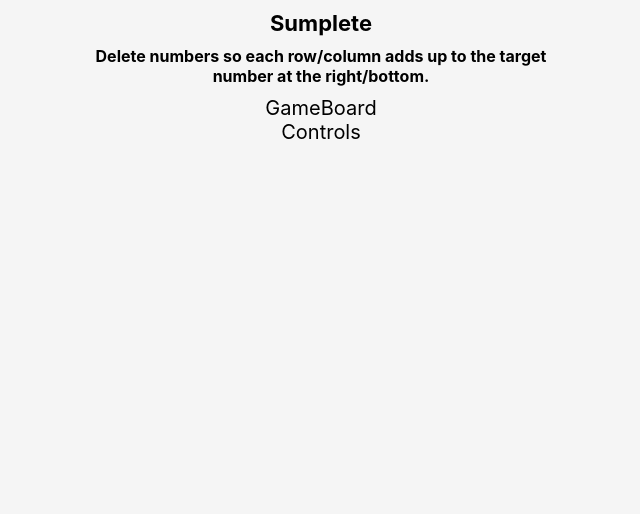
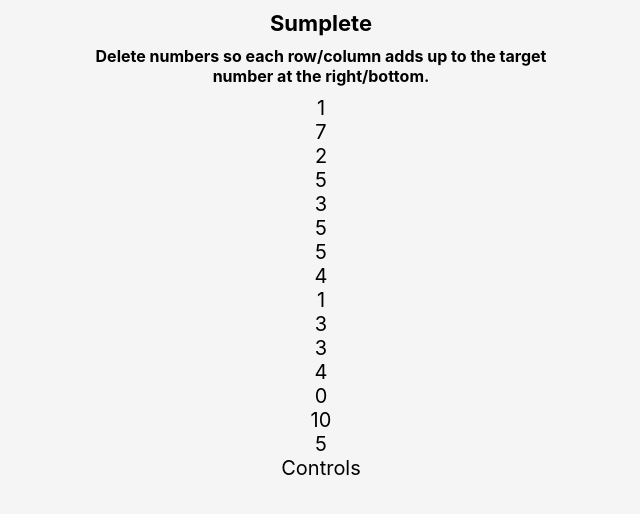
Before and after one commit to dbaric99/Internship-16-Sumplete, a React (Create React App) app in the folder sumplete/: page / in a window 1280 px wide. Shown: the top 514 px of the page, without its empty margins (319-959 px from the left). Built offline with nearby package versions, Linux system fonts and the light colour scheme.

Commit message:
Display all board elements

```diff
--- a/sumplete/src/components/Cell/SumCell.jsx
+++ b/sumplete/src/components/Cell/SumCell.jsx
@@ -1,8 +1,9 @@
 import React from 'react'
 
-function SumCell() {
+function SumCell({sum}) {
+    console.log("SUM CELL:", sum)
   return (
-    <div>SumCell</div>
+    <div>{sum}</div>
   )
 }
 
--- a/sumplete/src/components/Cell/ValueCell.jsx
+++ b/sumplete/src/components/Cell/ValueCell.jsx
@@ -1,8 +1,9 @@
 import React from 'react'
 
-function ValueCell() {
+function ValueCell({cellObj}) {
+    console.log("VALUE CELL", cellObj)
   return (
-    <div>ValueCell</div>
+    <div>{cellObj.value}</div>
   )
 }
 
--- a/sumplete/src/components/GameBoard/GameBoard.jsx
+++ b/sumplete/src/components/GameBoard/GameBoard.jsx
@@ -10,15 +10,20 @@ function GameBoard({ board, difficulty }) {
   rows.forEach(row => rowSums.push(solutionUtil.generateSum(row)));
   columns.forEach(row => columnSums.push(solutionUtil.generateSum(row)));
 
-  console.log("BOARD: ", board);
-  console.log("ROWS: ", rows);
-  console.log("COLUMNS: ", columns);
-  console.log("SUMS ROW: ", rowSums);
-  console.log("SUMS COLUMN: ", columnSums);
-
   return (
     <div>
-      GameBoard
+      {board.map((cell, index) => {
+        if(!(index % len)) {
+          return <>
+            <ValueCell cellObj={cell}/>
+            <SumCell sum={rowSums[index/len]}/>
+          </>
+        }
+        return <ValueCell cellObj={cell}/>
+      })}
+      {columnSums.map(sum =>
+        <SumCell sum={sum} />
+      )}
     </div>
   );
 }
```
